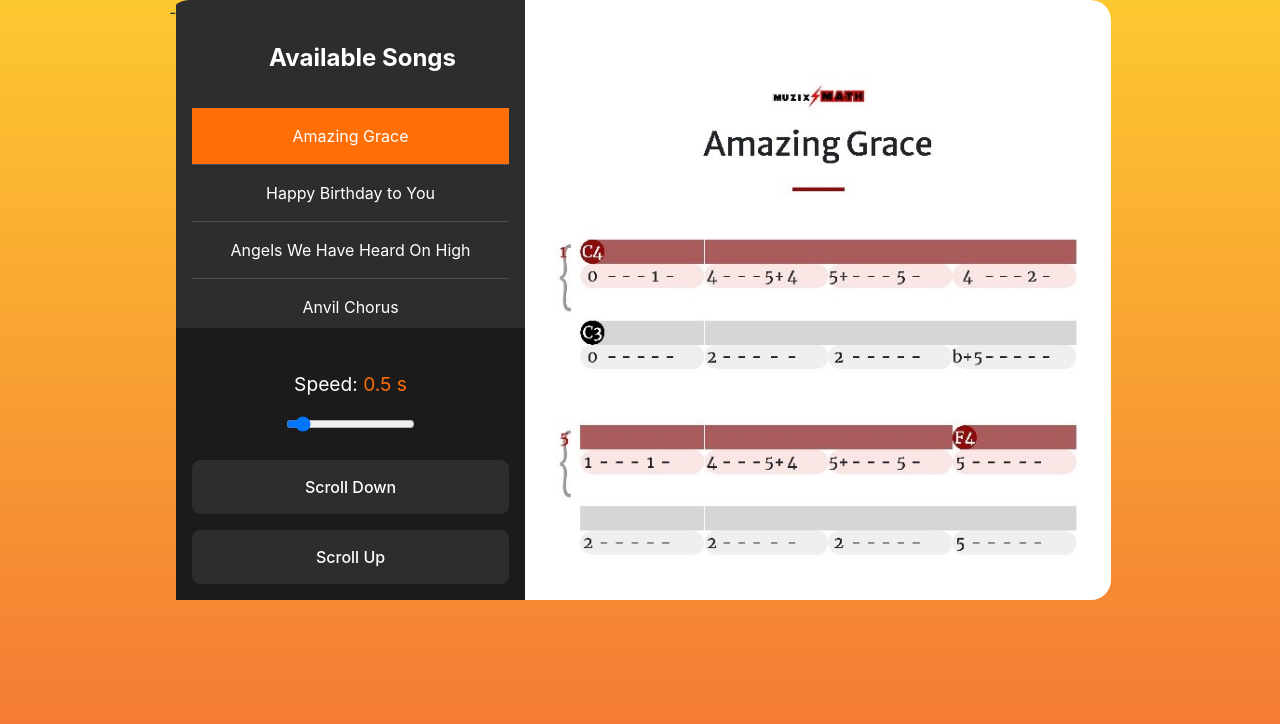
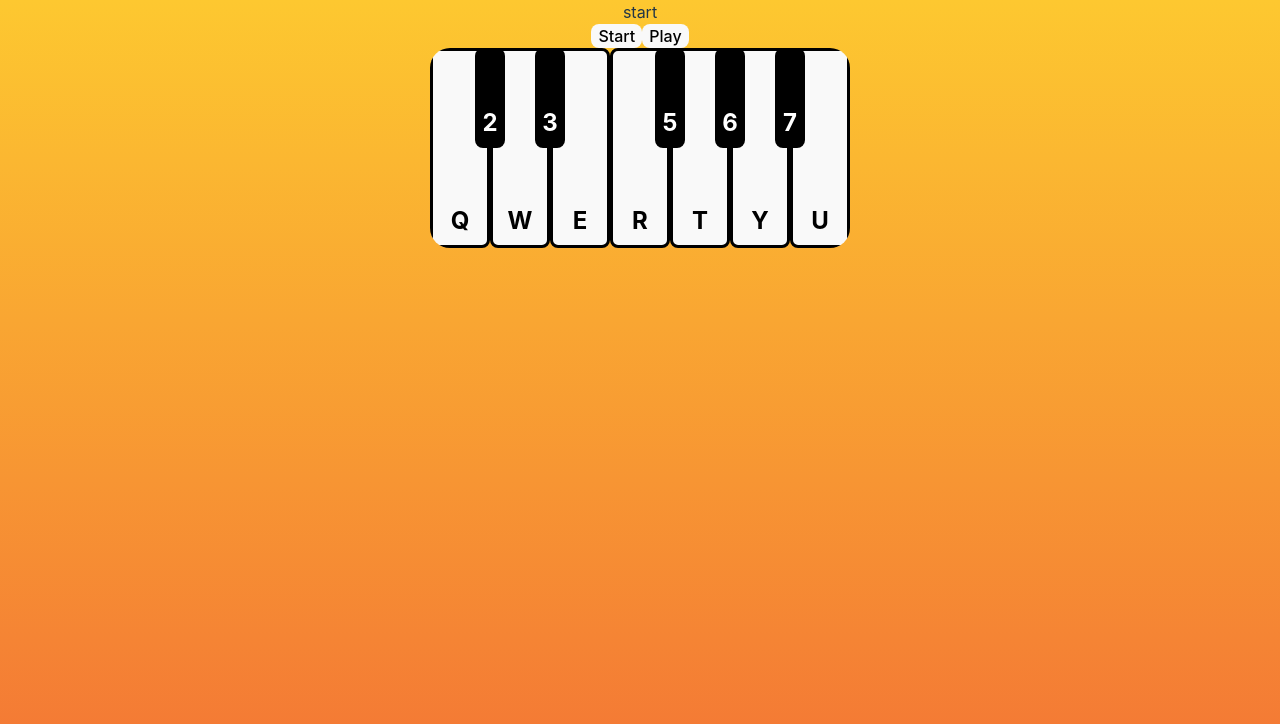
Before and after one commit to DyeDye1234/virtualpiano, a React (Vite) app: page / in a window 1280 px wide. Shown: the top 724 px of the page. Built offline with nearby package versions, Linux system fonts and the light colour scheme.

Commit message:
sound not working

```diff
--- a/package.json
+++ b/package.json
@@ -11,7 +11,8 @@
   },
   "dependencies": {
     "react": "^18.2.0",
-    "react-dom": "^18.2.0"
+    "react-dom": "^18.2.0",
+    "smplr": "^0.6.1"
   },
   "devDependencies": {
     "@types/react": "^18.0.37",
--- a/src/App.jsx
+++ b/src/App.jsx
@@ -3,7 +3,7 @@ import SheetMusic from "./Sheet"
 import VirtualPiano from "./virtualpiano"
 
 function App() {
-  return <SheetMusic />
+  return <VirtualPiano />
 }
 
 export default App
--- a/src/index.css
+++ b/src/index.css
@@ -19,6 +19,7 @@ a {
   color: #646cff;
   text-decoration: inherit;
 }
+
 a:hover {
   color: #535bf2;
 }
@@ -40,7 +41,6 @@ h1 {
 button {
   border-radius: 8px;
   border: 1px solid transparent;
-  padding: 0.6em 1.2em;
   font-size: 1em;
   font-weight: 500;
   font-family: inherit;
@@ -48,9 +48,11 @@ button {
   cursor: pointer;
   transition: border-color 0.25s;
 }
+
 button:hover {
   border-color: #646cff;
 }
+
 button:focus,
 button:focus-visible {
   outline: 4px auto -webkit-focus-ring-color;
@@ -61,9 +63,11 @@ button:focus-visible {
     color: #213547;
     background-color: #ffffff;
   }
+
   a:hover {
     color: #747bff;
   }
+
   button {
     background-color: #f9f9f9;
   }
--- /dev/null
+++ b/src/pianokey.jsx
@@ -0,0 +1,35 @@
+import { useState, useEffect } from 'react'
+
+function PianoKey({ type, children, onPress }) {
+    const [pressed, setPressed] = useState(false)
+    useEffect(() => {
+        const onKeyDown = (event) => {
+            console.log(event.key)
+            if (event.key.toUpperCase() === children) {
+                setPressed(true)
+                onPress?.()
+            }
+        }
+
+        const onKeyUp = (event) => {
+            if (event.key.toUpperCase() === children) {
+                setPressed(false)
+            }
+        }
+
+        window.addEventListener("keydown", onKeyDown)
+        window.addEventListener("keyup", onKeyUp)
+
+        return () => {
+            window.removeEventListener("keydown", onKeyDown)
+            window.removeEventListener("keyup", onKeyUp)
+        }
+
+    }, [])
+
+    const pressedStyle = pressed ? "pressed" : " "
+    const keyStyle = type === "black" ? "bkey" : "wkey"
+    return <button onMouseDown={function () { setPressed(true) }} onMouseUp={function () { setPressed(false) }} className={`key ${keyStyle} ${pressedStyle}`}>{children}</button>
+}
+
+export default PianoKey
--- a/src/virtualpiano.css
+++ b/src/virtualpiano.css
@@ -1,3 +1,33 @@
 .key {
-    color: red;
+    display: flex;
+    flex-direction: column;
+    justify-content: end;
+    align-items: center;
+    font-size: 24px;
+    font-weight: 700;
+    padding-bottom: 10px;
 }
+
+.container {
+    display: flex;
+    flex-direction: row;
+}
+
+.wkey {
+    border: solid;
+    height: 200px;
+    width: 60px;
+}
+
+.bkey {
+    height: 100px;
+    width: 30px;
+    margin: 0px -15px;
+    background-color: black;
+    color: white;
+    z-index: 1;
+}
+
+.pressed {
+    background-color: red;
+}
--- a/src/virtualpiano.jsx
+++ b/src/virtualpiano.jsx
@@ -1,30 +1,45 @@
 import { useState, useRef, useEffect } from "react"
 import "./virtualpiano.css"
+import PianoKey from "./pianokey";
+import { SplendidGrandPiano } from "smplr";
 
 function VirtualPiano() {
-    const [keypressed, setkeypressed] = useState({})
-    useEffect(() => {
-        addEventListener("keydown", (event) => {
-            console.log(event.key)
-            setkeypressed((prev) => ({ ...prev, [event.key]: true }))
+    const [status, setStatus] = useState("start");
+    const [piano, setPiano] = useState(undefined);
+
+    const loadPiano = () => {
+        if (piano) return;
+        setStatus("loading");
+        const newPiano = new SplendidGrandPiano(new AudioContext());
+        setPiano(newPiano);
+        newPiano.loaded().then(() => {
+            setStatus("ready");
         });
+    };
+    return (<div>
+        <div>{status}</div>
+        <button onClick={() => loadPiano()}>Start</button>
+        <button onClick={() => piano?.start({ note: "C3" })}>Play</button>
+        <div className="container">
+            <PianoKey onPress={() => {
+                console.log("C3")
+                piano?.start({ note: "C3" })
+            }}>Q</PianoKey>
 
-        addEventListener("keyup", (event) => {
-            console.log(event.key)
-            setkeypressed((prev) => ({ ...prev, [event.key]: false }))
-        });
+            <PianoKey type="black">2</PianoKey>
+            <PianoKey>W</PianoKey>
+            <PianoKey type="black">3</PianoKey>
+            <PianoKey>E</PianoKey>
+            <PianoKey>R</PianoKey>
+            <PianoKey type="black">5</PianoKey>
+            <PianoKey>T</PianoKey>
+            <PianoKey type="black">6</PianoKey>
+            <PianoKey>Y</PianoKey>
+            <PianoKey type="black">7</PianoKey>
+            <PianoKey>U</PianoKey>
+        </div>
+    </div>)
 
-
-        return () => { }
-    }, [])
-
-
-    return <div>
-        <div className={keypressed["a"] ? "key" : ""}>a</div>
-        <div className={keypressed["s"] ? "key" : ""}>s</div>
-        <div className={keypressed["d"] ? "key" : ""}>d</div>
-        <div className={keypressed["f"] ? "key" : ""}>f</div>
-    </div>
 
 
 }
```
Also changed, not shown: 1 other file (tests, documents, lock files or other folders).
